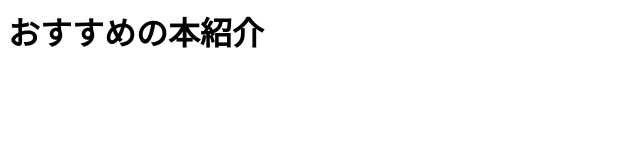
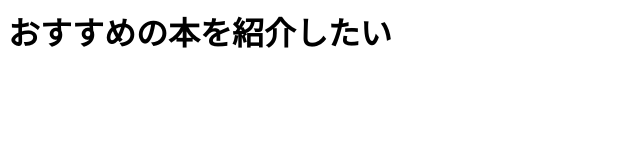
Before and after one commit to web2025-25/information-processing-4th, a plain HTML site: page index.html in a window 1280 px wide. Shown: the whole page, without its empty margins (0-640 px from the left). Drawn offline with Linux system fonts and the light colour scheme.

Commit message:
Update index.html

```diff
--- a/index.html
+++ b/index.html
@@ -1 +1 @@
-<h1>おすすめの本紹介</h1>
+<h1>おすすめの本を紹介したい</h1>
```
